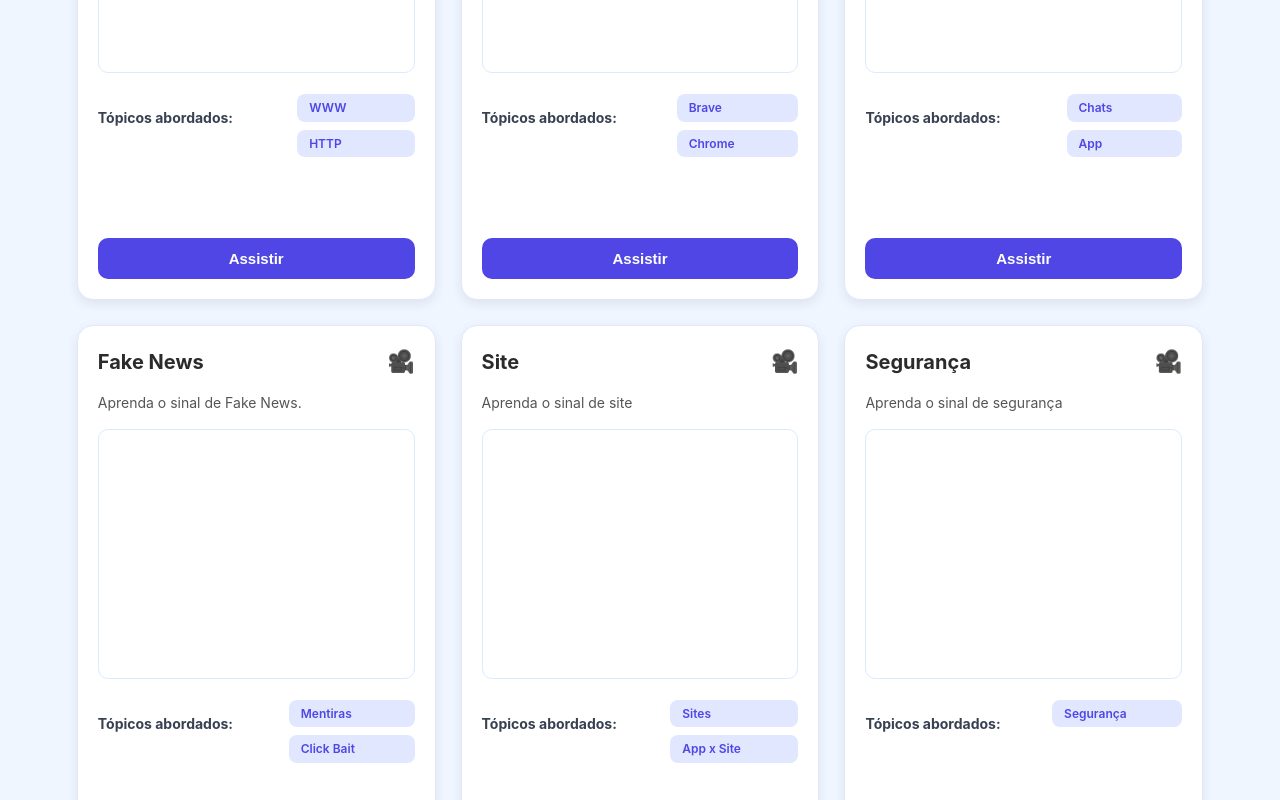
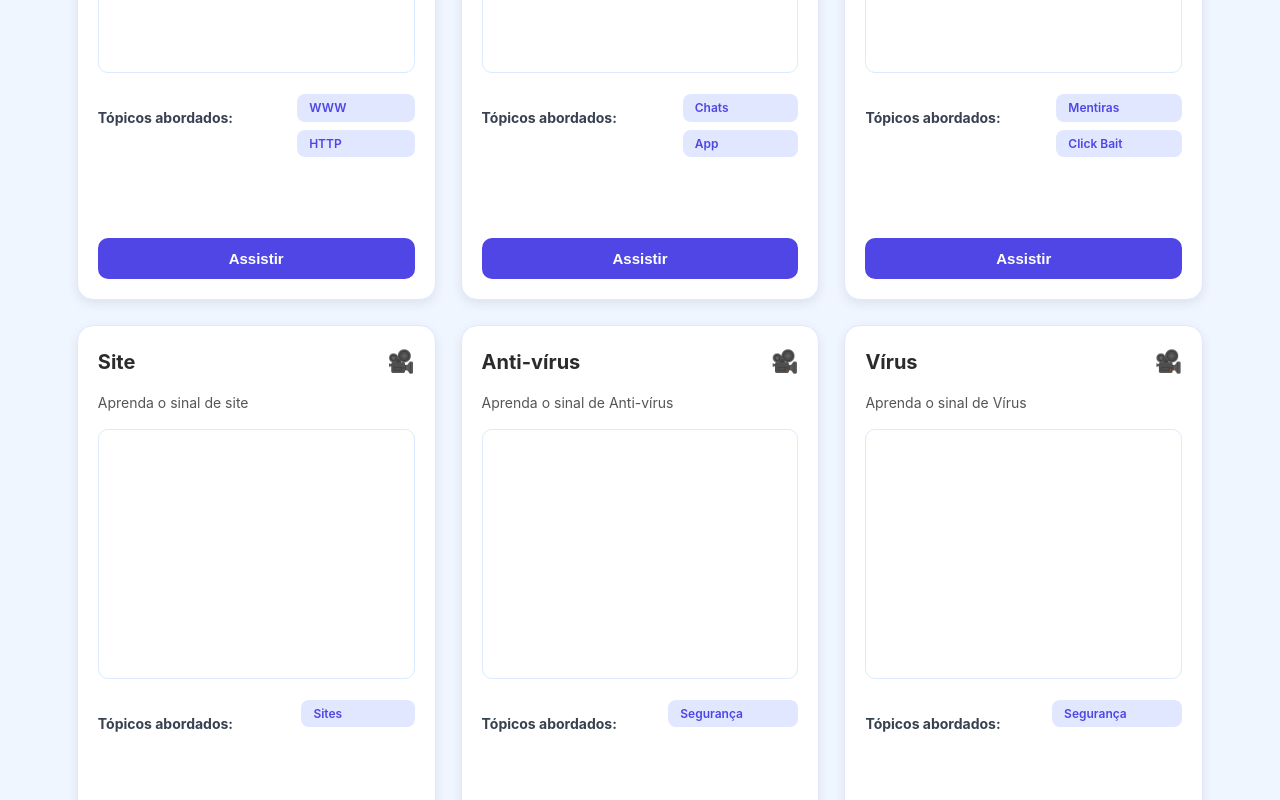
Before and after one commit to SINAP-tech/SINAP, a React (Vite) app: page /internetvideos in a window 1280 px wide. Shown: the part 580-1380 px from the top of the page. Built offline with nearby package versions, Linux system fonts and the light colour scheme.

Commit message:
Pequenas Atualizações

```diff
--- a/src/components/Arrasta.jsx
+++ b/src/components/Arrasta.jsx
@@ -1,7 +1,5 @@
 import React, { useState, useEffect } from "react";
-import { Link } from "react-router-dom";
 import Header from "./Header";
-import Footer from "./Footer";
 import {getEmbedURL} from '../utils/yt';
 import "./ArrastaCSS.css";
 
@@ -13,17 +11,17 @@ const niveisData = [
       { id: 1, nome: "Mouse", video: "" }, //Vazio para colocar o link yt depois!!
       { id: 2, nome: "Teclado", video: "" },
       { id: 3, nome: "Monitor", video: "" },
-      { id: 4, nome: "Impressora", video: "" },
+      { id: 4, nome: "Fone", video: "" },
     ]
   },
   {
     id: 2,
-    titulo: "Nível 2: Componentes e Acessórios",
+    titulo: "Nível 2: Componentes",
     itens: [
-      { id: 5, nome: "Webcam", video: "" }, //Vazio para colocar o link yt depois!!
+      { id: 5, nome: "Processador", video: "" }, //Vazio para colocar o link yt depois!!
       { id: 6, nome: "Gabinete", video: "" },
-      { id: 7, nome: "Fone", video: "" },
-      { id: 8, nome: "Estabilizador", video: "" },
+      { id: 7, nome: "Placa de Vídeo", video: "" },
+      { id: 8, nome: "Cooler", video: "" },
     ]
   },
   {
@@ -32,8 +30,8 @@ const niveisData = [
     itens: [
       { id: 9, nome: "Roteador", video: "" }, //Vazio para colocar o link yt depois!!
       { id: 10, nome: "Pendrive", video: "" },
-      { id: 11, nome: "HD Externo", video: "" },
-      { id: 12, nome: "Scanner", video: "" },
+      { id: 11, nome: "HD", video: "" },
+      { id: 12, nome: "Wi-Fi", video: "" },
     ]
   }
 ];
--- a/src/pages/Contato.jsx
+++ b/src/pages/Contato.jsx
@@ -42,7 +42,7 @@ export default function Contato(){
                                 <img src={IconEmail} className="icone"/>
                                 <div>
                                     <p><strong>E-mail</strong></p>
-                                    <p className="sub">sinap9818@gmail.com</p>
+                                    <p className="sub">sinap98@gmail.com</p>
                                 </div>
                             </div>
 
--- a/src/pages/Hardware.jsx
+++ b/src/pages/Hardware.jsx
@@ -25,8 +25,8 @@ export default function Hardware(){
       videoUrl: ''
     },
     {
-      titulo: 'Armazenamento, SSD, HD',
-      descricao: 'Entenda como fazer o sinal de HD e SSD.',
+      titulo: 'Armazenamento, HD',
+      descricao: 'Entenda como fazer o sinal de HD.',
       topicos: ['Temporária', 'Permanente'],
       videoUrl: ''
     },
--- a/src/pages/Internet.jsx
+++ b/src/pages/Internet.jsx
@@ -19,12 +19,6 @@ export default function Internet(){
       videoUrl: ''
     },
     {
-      titulo: 'Navegador',
-      descricao: 'Aprenda o sinal de Navegador',
-      topicos: ['Brave', 'Chrome'],
-      videoUrl: ''
-    },
-    {
       titulo: 'E-mails',
       descricao: 'Aprenda o sinal de E-mail',
       topicos: ['Chats', 'App'],
@@ -39,12 +33,18 @@ export default function Internet(){
     {
       titulo: 'Site',
       descricao: 'Aprenda o sinal de site',
-      topicos: ['Sites', 'App x Site'],
+      topicos: ['Sites'],
       videoUrl: ''
     },
     {
-      titulo: 'Segurança',
-      descricao: 'Aprenda o sinal de segurança',
+      titulo: 'Anti-vírus',
+      descricao: 'Aprenda o sinal de Anti-vírus',
+      topicos: ['Segurança'],
+      videoUrl: ''
+    },
+    {
+      titulo: 'Vírus',
+      descricao: 'Aprenda o sinal de Vírus',
       topicos: ['Segurança'],
       videoUrl: ''
     },
--- a/src/pages/Software.jsx
+++ b/src/pages/Software.jsx
@@ -14,7 +14,7 @@ export default function Softwares(){
 
     const VideosData = [
     {
-      titulo: 'Software?',
+      titulo: 'Software',
       descricao: 'Aprenda o sinal de software.',
       topicos: ['Softwares'],
       videoUrl: ''
@@ -29,6 +29,18 @@ export default function Softwares(){
       titulo: 'Aplicativos',
       descricao: 'Aprenda o sinal de App.',
       topicos: ['App'],
+      videoUrl: ''
+    },
+    {
+      titulo: 'Navegador de Internet',
+      descricao: 'Aprenda o sinal de Navegador',
+      topicos: ['Explorer', 'Chrome'],
+      videoUrl: ''
+    },
+    {
+      titulo: 'Interface Gráfica',
+      descricao: 'Aprenda o sinal de interface gráfica',
+      topicos: ['Explorer', 'Chrome'],
       videoUrl: ''
     },
     // Precisamos de ideias?
```
